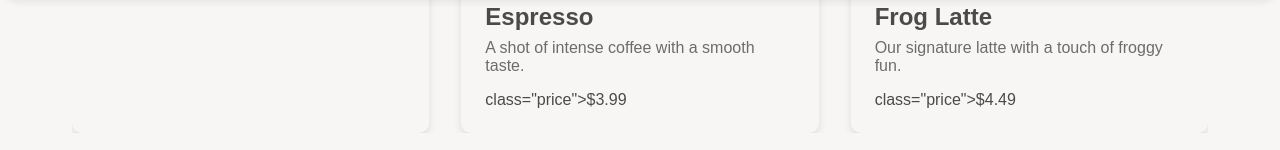
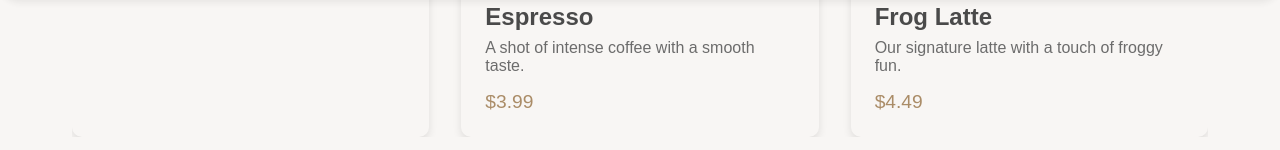
Before and after one commit to DeltaEpiales/trolley, a plain HTML site: page index.html in a window 1280 px wide. Shown: the part 802-952 px from the top of the page. Drawn offline with Linux system fonts and the light colour scheme; some packages are replaced by stand-ins of ours.

Commit message:
Add files via upload
updated comments for ease of use for others

```diff
--- a/index.html
+++ b/index.html
@@ -9,15 +9,16 @@
     <title>Trolley Car Coffee Co.</title>
 </head>
 <body>
+    <!-- Include JavaScript file for functionality -->
     <script src="scripts/main.js"></script>
+
+    <!-- Header section -->
     <header class="fade-in">
         <nav>
             <div class="logo">
                 <img src="images/trolleycoffeecobwlogo2.png" alt="Trolley Car Coffee Co. Logo">
-               <!-- <h1>Trolley Car Coffee Co.</h1>-->
             </div>
-            <!-- ... -->
-        </div>
+            <!-- Mobile menu icon and navigation links -->
             <div class="mobile-menu-icon-container">
                 <div class="mobile-menu-icon">
                     <div class="bar"></div>
@@ -33,7 +34,10 @@
             </div>
         </nav>
     </header>
+
+    <!-- Main content section -->
     <main>
+        <!-- Hero section with video background and welcome message -->
         <section class="hero">
             <div class="overlay"></div>
             <div class="video-container">
@@ -43,26 +47,25 @@
                 </video>
                 <div class="video-overlay"></div>
             </div>
-            </div>
             <div class="ribbon">
                 <h2>Welcome to a Cozy Coffee Experience</h2>
                 <p>Indulge in the warmth of our artisanal coffee blends in the company of whimsical trolleys and cheerful frogs.</p>
-
             </div>
             <div class="hero-content">
+                <!-- Button to explore the menu -->
                 <a href="#" class="btn-primary">Explore Menu</a>
-        		<!--<h2>Welcome to a Cozy Coffee Experience</h2>
-        		<p>Indulge in the warmth of our artisanal coffee blends in the company of whimsical trolleys and cheerful frogs.</p>-->
             </div>
         </section>
+
+        <!-- Mission section -->
         <section class="mission">
-        	<!-- <div class="stripe regular-stripe"></div>
-    		 <div class="stripe shadow-stripe"></div> -->
             <div class="mission-content">
                 <h2>Our Mission</h2>
                 <p>At Trolley Car Coffee Co., we believe in more than just great coffee. Our goal is to change the world one cup at a time, spreading joy and positive vibes to our community and beyond. We're committed to sourcing sustainable beans, promoting fair trade practices, and creating a welcoming space for everyone to enjoy a cozy coffee experience.</p>
             </div>
         </section>
+
+        <!-- Menu section -->
         <section class="menu">
             <div class="menu-item">
                 <h2>Our Menu</h2>
@@ -71,32 +74,40 @@
                 <img src="espresso.jpg" alt="Espresso">
                 <h3>Espresso</h3>
                 <p>A shot of intense coffee with a smooth taste.</p>
-               class="price">$3.99
+                <span class="price">$3.99</span>
             </div>
             <div class="menu-item">
                 <img src="frog_latte.jpg" alt="Frog Latte">
                 <h3>Frog Latte</h3>
                 <p>Our signature latte with a touch of froggy fun.</p>
-               class="price">$4.49
+                <span class="price">$4.49</span>
             </div>
             <!-- Add more menu items here -->
         </section>
-        <div class="background">.</div>
+
+        <!-- Background section -->
+        <div class="background"></div>
+
+        <!-- Cozy atmosphere section -->
         <section class="cozy">
             <div class="cozy-content">
                 <h2>A Cozy Atmosphere</h2>
                 <p>Step into our coffee shop and experience a world of coziness and relaxation. Our warm lighting, comfortable seating, and friendly staff create an inviting space where you can enjoy your favorite coffee blends or discover new ones. Whether you're here to work, catch up with friends, or simply unwind, our cozy atmosphere is designed to make you feel right at home.</p>
             </div>
         </section>
+
+        <!-- Trolley tracking section -->
         <section class="tracking">
             <div class="tracking-content">
                 <h2>Trolley Tracking</h2>
                 <div id="map"></div>
             </div>
         </section>
+    </main>
 
-    </main>
+    <!-- Footer section -->
     <footer>
+        <!-- Contact section -->
         <section class="contact">
             <div class="contact-content">
                 <h2>Contact Us</h2>
```
Lines whose indentation alone changed are shown as unchanged.
